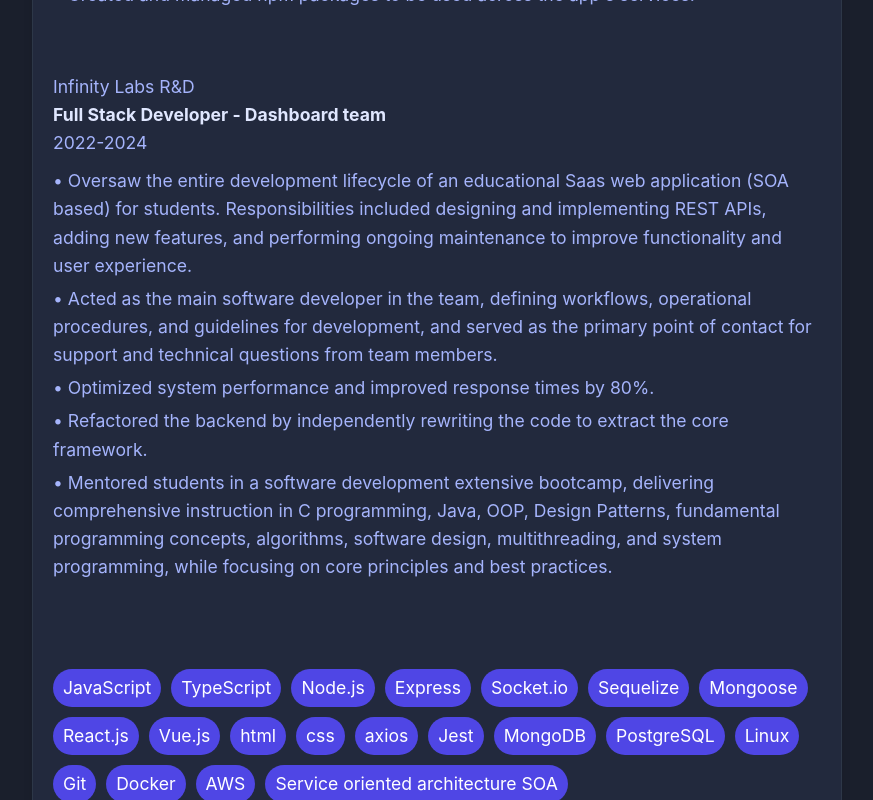
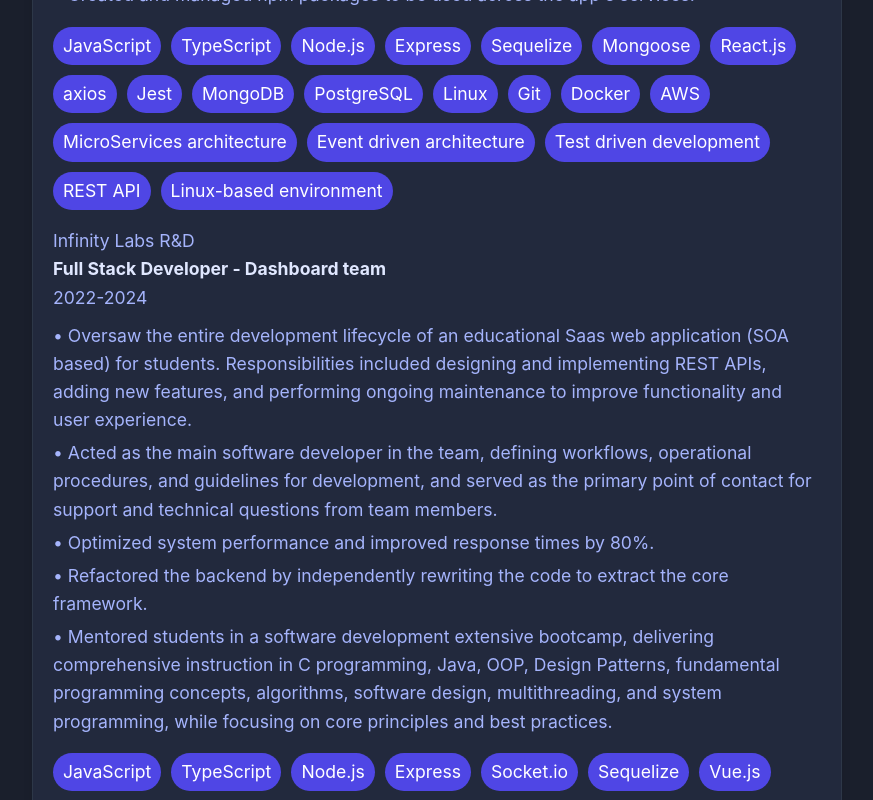
Before and after one commit to michfingerut/MichalFProtfolio, a React (Create React App) app: page / in a window 1280 px wide. Shown: the part 1260-2060 px from the top of the page, without its empty margins (203-1076 px from the left). Built offline with nearby package versions, Linux system fonts and the light colour scheme.

Commit message:
add tech stack to experience block

```diff
--- a/src/components/about/AboutMain.jsx
+++ b/src/components/about/AboutMain.jsx
@@ -5,24 +5,13 @@ import { Element } from 'react-scroll';
 import ExperienceSection from './ExperienceSection';
 import EducationSection from './EducationSection';
 import { AboutContainer } from '../../styles/aboutStyles';
-
-import {
-  techStackExp,
-  techStackCourse,
-  infinityDevCoreExperience,
-  infinityDashboardExperience,
-  educationItems,
-} from './aboutInfo';
+import { techStackCourse, infinityExp, educationItems } from './aboutInfo';
 
 function About() {
   return (
     <AboutContainer>
       <Element name="experience-section">
-        <ExperienceSection
-          devCoreExperience={infinityDevCoreExperience}
-          dashboardExperience={infinityDashboardExperience}
-          techStack={techStackExp}
-        />
+        <ExperienceSection experience={infinityExp} />
       </Element>
 
       <Element name="education-section">
--- a/src/components/about/ExperienceSection.jsx
+++ b/src/components/about/ExperienceSection.jsx
@@ -6,11 +6,7 @@ import { AboutSecondaryContainer } from '../../styles/aboutStyles';
 import ExperienceItem from './ExperienceItem';
 import { TechStack, TechItem } from '../../styles/techStackStyles';
 
-function ExperienceSection({
-  devCoreExperience,
-  dashboardExperience,
-  techStack,
-}) {
+function ExperienceSection({ experience }) {
   return (
     <AboutSecondaryContainer
       style={{
@@ -21,16 +17,18 @@ function ExperienceSection({
     >
       <div>
         <h1>Experience</h1>
-        <ExperienceItem {...devCoreExperience} />
-        <br />
-        <ExperienceItem {...dashboardExperience} />
-      </div>
-      <div style={{ marginTop: '20px', textAlign: 'center' }}>
-        <TechStack>
-          {techStack.map((tech, index) => (
-            <TechItem key={index}>{tech}</TechItem>
-          ))}
-        </TechStack>
+        {experience.map((exp, index) => {
+          return (
+            <div key={index}>
+              <ExperienceItem {...exp} />
+              <TechStack>
+                {exp.techStack.map((tech, index) => (
+                  <TechItem key={index + tech}>{tech}</TechItem>
+                ))}
+              </TechStack>
+            </div>
+          );
+        })}
       </div>
     </AboutSecondaryContainer>
   );
--- a/src/components/about/aboutInfo.js
+++ b/src/components/about/aboutInfo.js
@@ -38,7 +38,8 @@ export const techStackCourse = [
   'Multithreaded Development',
 ];
 
-export const infinityDevCoreExperience = {
+export const infinityExp = [
+  {
     title: 'Full Stack Developer - Dev core team',
     company: 'Infinity Labs R&D',
     period: '2024-2025',
@@ -47,9 +48,31 @@ export const infinityDevCoreExperience = {
       'Developed and maintained a micro-service for guest users invites management system.',
       "Created and managed npm packages to be used across the app's services.",
     ],
-};
+    techStack: [
+      'JavaScript',
+      'TypeScript',
+      'Node.js',
+      'Express',
+      'Sequelize',
+      'Mongoose',
+      'React.js',
+      'axios',
+      'Jest',
+      'MongoDB',
+      'PostgreSQL',
+      'Linux',
+      'Git',
+      'Docker',
+      'AWS',
+      'MicroServices architecture',
+      'Event driven architecture',
+      'Test driven development',
+      'REST API',
+      'Linux-based environment',
+    ],
+  },
 
-export const infinityDashboardExperience = {
+  {
     title: 'Full Stack Developer - Dashboard team',
     company: 'Infinity Labs R&D',
     period: '2022-2024',
@@ -60,7 +83,33 @@ export const infinityDashboardExperience = {
       'Refactored the backend by independently rewriting the code to extract the core framework.',
       'Mentored students in a software development extensive bootcamp, delivering comprehensive instruction in C programming, Java, OOP, Design Patterns, fundamental programming concepts, algorithms, software design, multithreading, and system programming, while focusing on core principles and best practices.',
     ],
-};
+    techStack: [
+      'JavaScript',
+      'TypeScript',
+      'Node.js',
+      'Express',
+      'Socket.io',
+      'Sequelize',
+      'Vue.js',
+      'html',
+      'css',
+      'axios',
+      'Jest',
+      'PostgreSQL',
+      'Linux',
+      'Git',
+      'Docker',
+      'AWS',
+      'Service oriented architecture SOA',
+      'MicroServices architecture',
+      'Event driven architecture',
+      'Test driven development',
+      'REST API',
+      'Web Sockets',
+      'Linux-based environment',
+    ],
+  },
+];
 
 export const educationItems = [
   {
--- a/src/components/projects/projectsInfo.js
+++ b/src/components/projects/projectsInfo.js
@@ -8,7 +8,7 @@ export const projects = [
     description:
       'KeeperNotes is a web app for managing personal notes, groups, and members. It enables users to create, edit, and delete notes, manage group memberships, and collaborate seamlessly. ',
     techStack: [
-      'React',
+      'React.js',
       'Node.js',
       'JavaScript',
       'Express',
```
Lines whose indentation alone changed are shown as unchanged.
